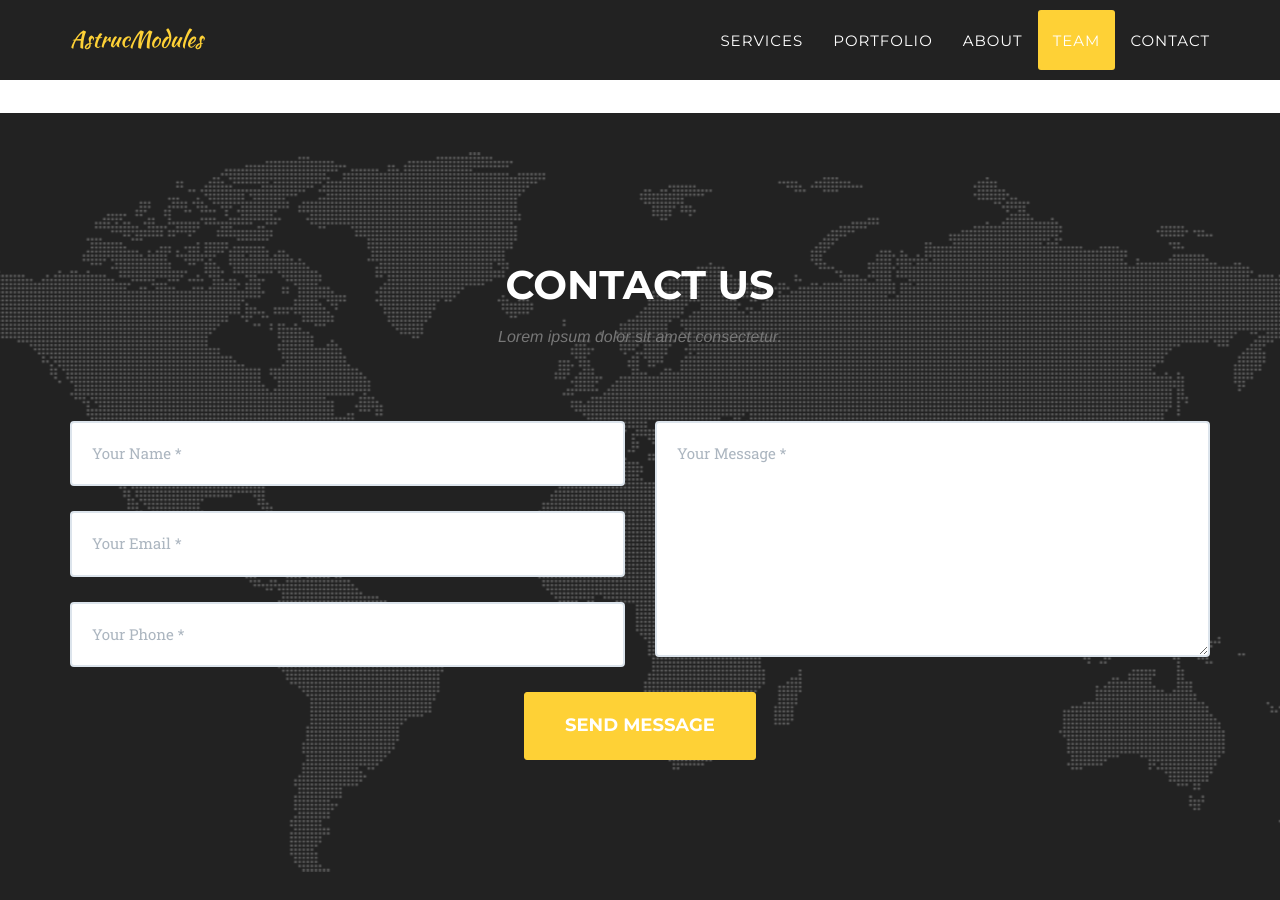
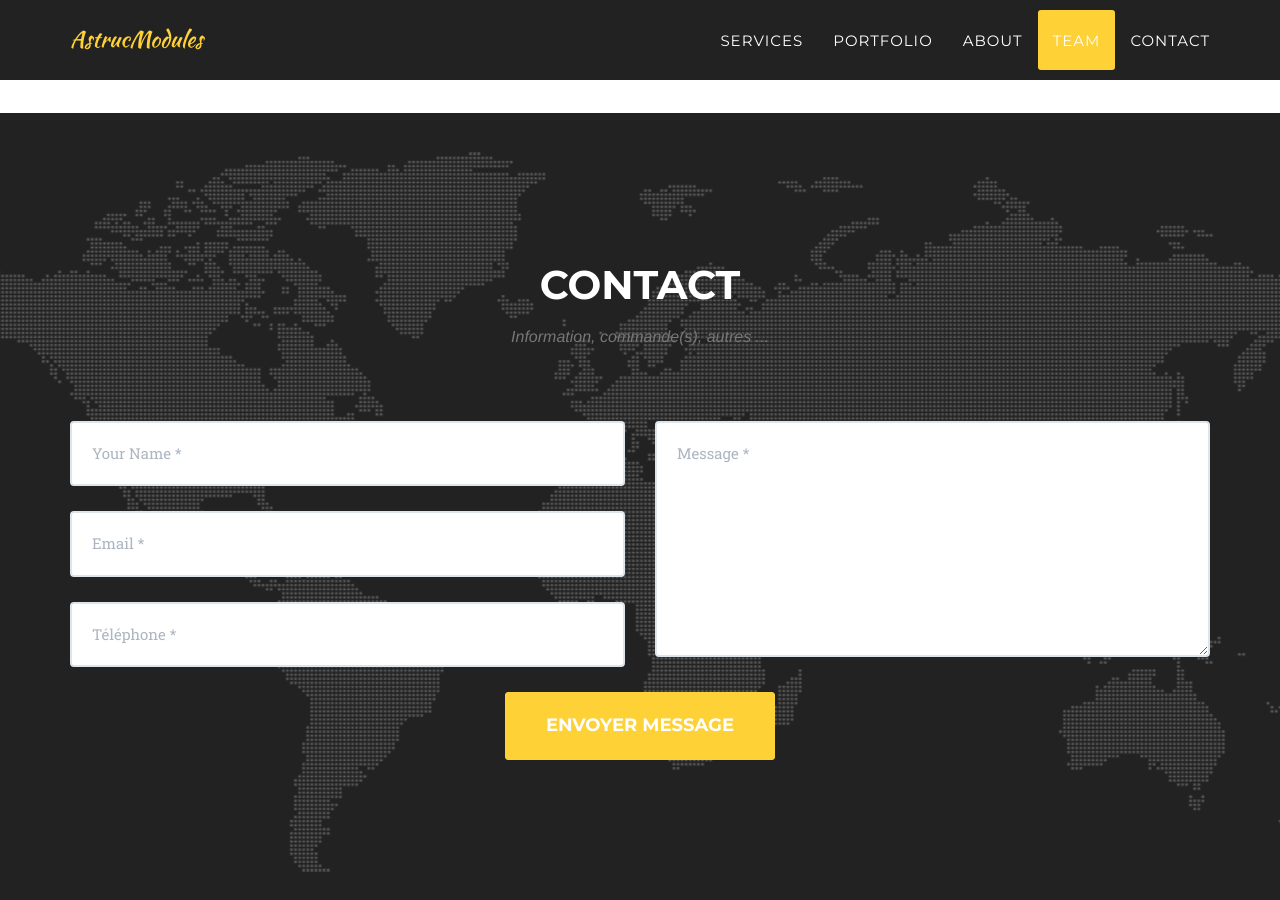
Before and after one commit to whysy/asmodule, a Jekyll site: the page built from index.html, in a window 1280 px wide and 900 px high, scrolled down 5826 px. Built offline with Jekyll 4.4.1, drawn with Linux system fonts in a browser that asks for light colours; some web fonts are replaced.

Commit message:
Update contact.html

```diff
--- a/_includes/contact.html
+++ b/_includes/contact.html
@@ -2,8 +2,8 @@
         <div class="container">
             <div class="row">
                 <div class="col-lg-12 text-center">
-                    <h2 class="section-heading">Contact Us</h2>
-                    <h3 class="section-subheading text-muted">Lorem ipsum dolor sit amet consectetur.</h3>
+                    <h2 class="section-heading">Contact</h2>
+                    <h3 class="section-subheading text-muted">Information, commande(s), autres ...</h3>
                 </div>
             </div>
             <div class="row">
@@ -16,24 +16,24 @@
                                     <p class="help-block text-danger"></p>
                                 </div>
                                 <div class="form-group">
-                                    <input type="email" class="form-control" placeholder="Your Email *" id="email" required data-validation-required-message="Please enter your email address.">
+                                    <input type="email" class="form-control" placeholder="Email *" id="email" required data-validation-required-message="Please enter your email address.">
                                     <p class="help-block text-danger"></p>
                                 </div>
                                 <div class="form-group">
-                                    <input type="tel" class="form-control" placeholder="Your Phone *" id="phone" required data-validation-required-message="Please enter your phone number.">
+                                    <input type="tel" class="form-control" placeholder="Téléphone *" id="phone" required data-validation-required-message="Please enter your phone number.">
                                     <p class="help-block text-danger"></p>
                                 </div>
                             </div>
                             <div class="col-md-6">
                                 <div class="form-group">
-                                    <textarea class="form-control" placeholder="Your Message *" id="message" required data-validation-required-message="Please enter a message."></textarea>
+                                    <textarea class="form-control" placeholder="Message *" id="message" required data-validation-required-message="Please enter a message."></textarea>
                                     <p class="help-block text-danger"></p>
                                 </div>
                             </div>
                             <div class="clearfix"></div>
                             <div class="col-lg-12 text-center">
                                 <div id="success"></div>
-                                <button type="submit" class="btn btn-xl">Send Message</button>
+                                <button type="submit" class="btn btn-xl">Envoyer Message</button>
                             </div>
                         </div>
                     </form>
```
